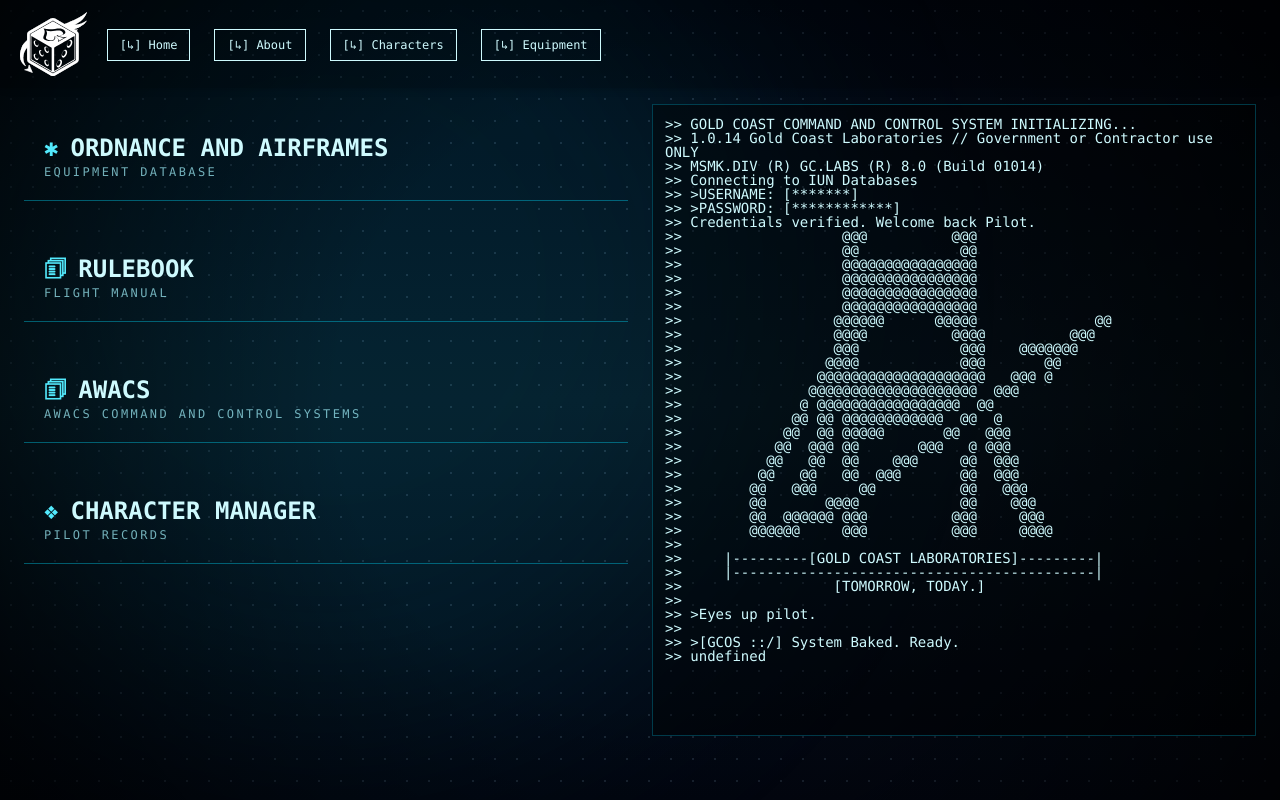
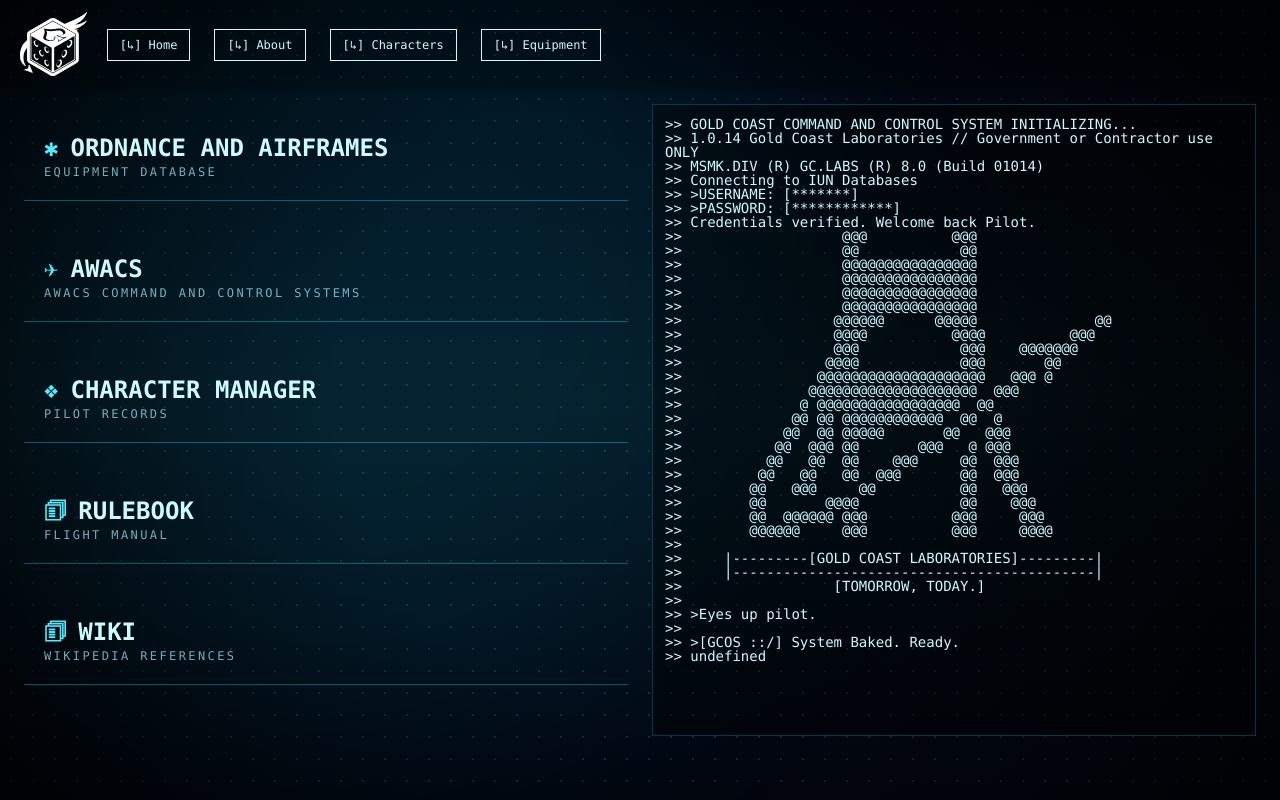
Before and after one commit to RudrNaik/AcesHigh, a React (Vite) app in the folder frontend/: page / in a window 1280 px wide. Shown: the top 800 px of the page. Built offline with nearby package versions, Linux system fonts and the light colour scheme.

Commit message:
added link to the wiki from the main page.

```diff
--- a/frontend/src/Menu.tsx
+++ b/frontend/src/Menu.tsx
@@ -114,6 +114,42 @@ function TerminalPage() {
               animate={{ opacity: 1 }}
               transition={{
                 duration: 0.3,
+                delay: 0.3,
+              }}
+              className="flicker"
+            >
+              <TerminalPanel
+                title="AWACS"
+                subtitle="AWACS Command and Control Systems"
+                icon="✈"
+                onHover={handleHover}
+                link="/InDev"
+              />
+            </motion.div>
+
+            <motion.div
+              initial={{ opacity: 0 }}
+              animate={{ opacity: 1 }}
+              transition={{
+                duration: 0.3,
+                delay: 0.4,
+              }}
+              className="flicker"
+            >
+              <TerminalPanel
+                title="Character Manager"
+                subtitle="Pilot Records"
+                icon="❖"
+                onHover={handleHover}
+                link="/charactermanager"
+              />
+            </motion.div>
+
+            <motion.div
+              initial={{ opacity: 0 }}
+              animate={{ opacity: 1 }}
+              transition={{
+                duration: 0.3,
                 delay: 0.2,
               }}
               className="flicker"
@@ -137,29 +173,11 @@ function TerminalPage() {
               className="flicker"
             >
               <TerminalPanel
-                title="AWACS"
-                subtitle="AWACS Command and Control Systems"
+                title="Wiki"
+                subtitle="Wikipedia References"
                 icon="🗊"
                 onHover={handleHover}
-                link="/InDev"
-              />
-            </motion.div>
-
-            <motion.div
-              initial={{ opacity: 0 }}
-              animate={{ opacity: 1 }}
-              transition={{
-                duration: 0.3,
-                delay: 0.4,
-              }}
-              className="flicker"
-            >
-              <TerminalPanel
-                title="Character Manager"
-                subtitle="Pilot Records"
-                icon="❖"
-                onHover={handleHover}
-                link="/charactermanager"
+                link="https://sse.aceshigh.wiki/doku.php?id=start"
               />
             </motion.div>
           </div>
```
